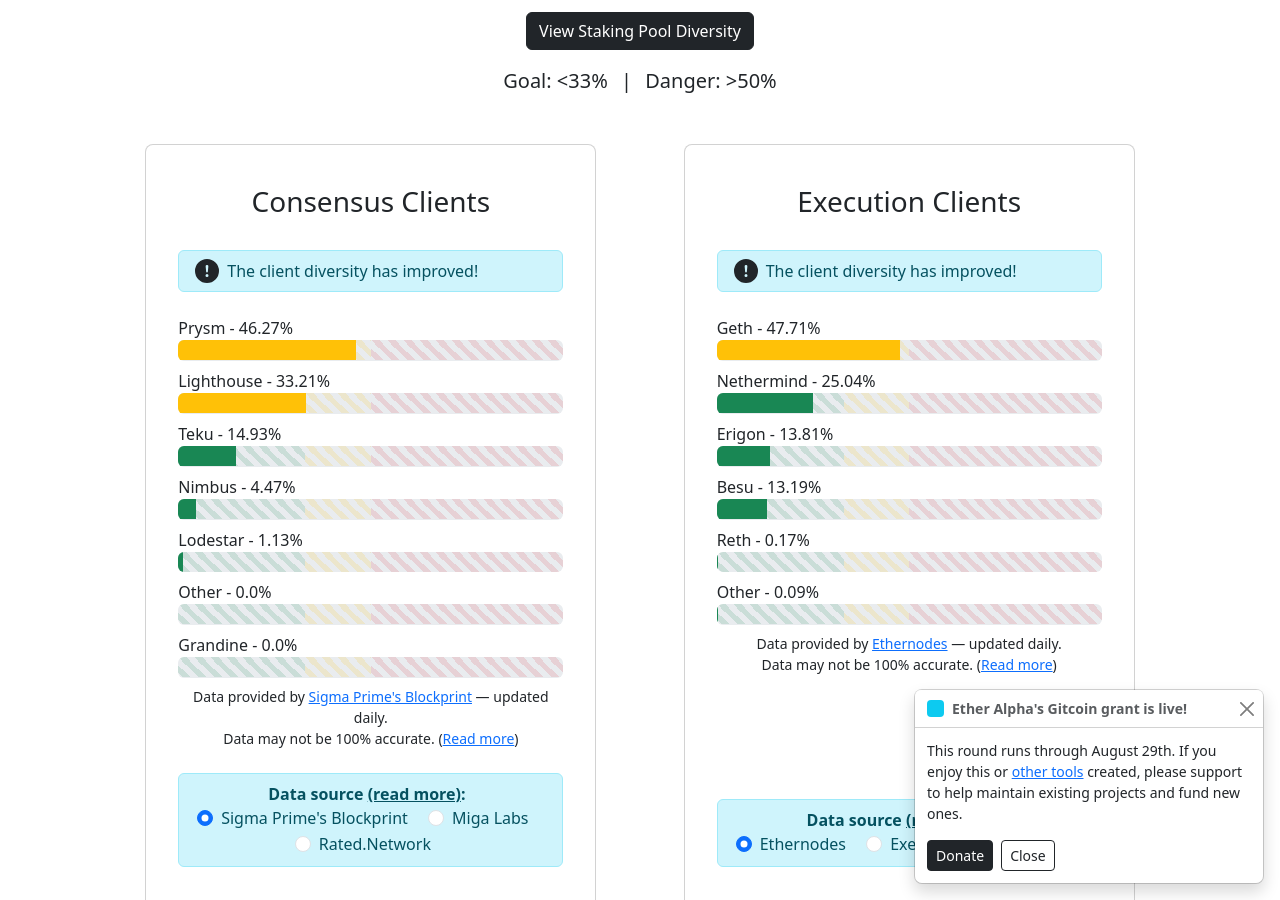
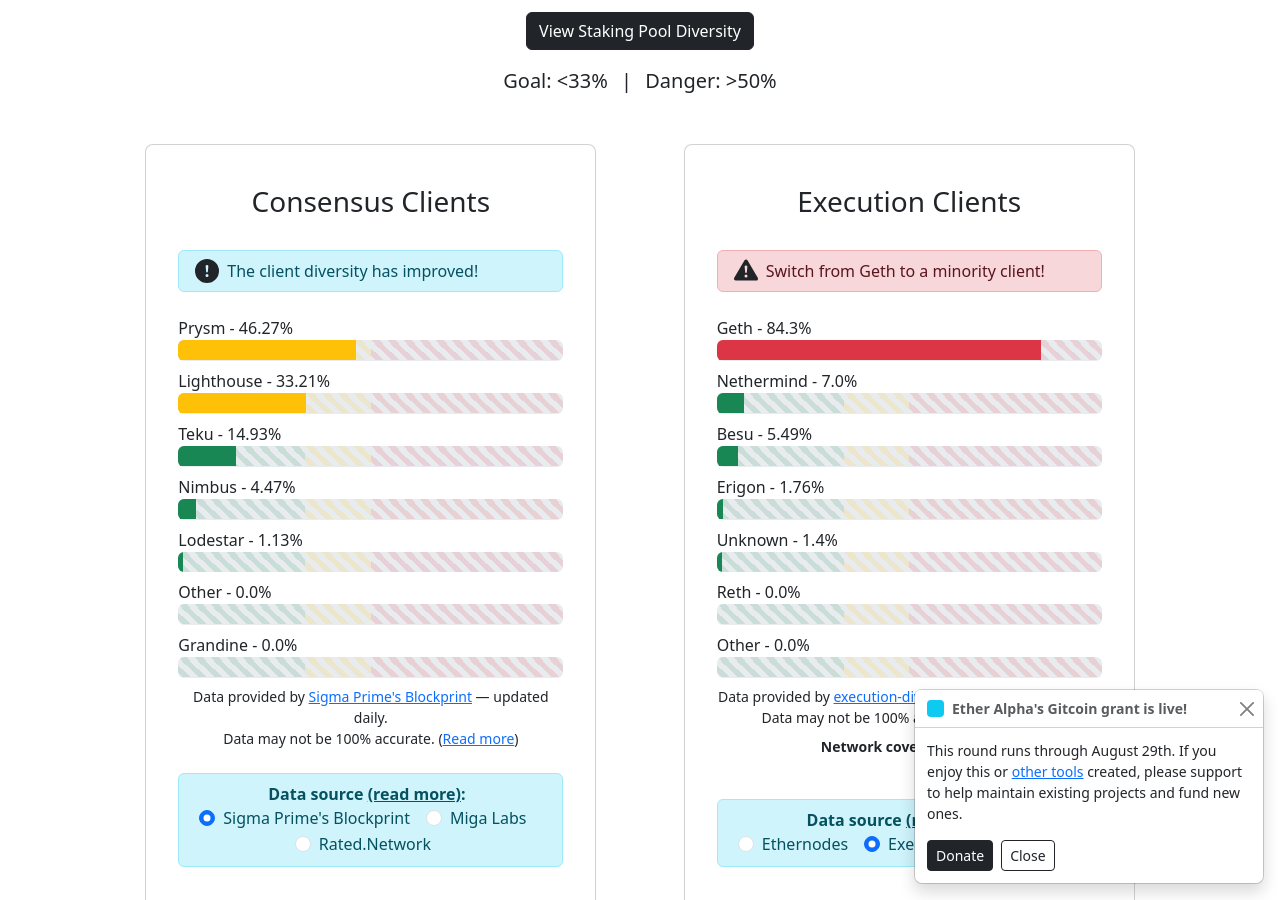
Before and after one commit to etheralpha/clientdiversity-org, a Jekyll site: the page built from index.md, in a window 1280 px wide and 900 px high, scrolled down 986 px. Built offline with Jekyll 4.4.1, drawn with Linux system fonts in a browser that asks for light colours.

Commit message:
add default data source setting

```diff
--- a/_config.yml
+++ b/_config.yml
@@ -27,6 +27,8 @@
 
     gtag('config', 'G-5YPSBBTM6W');
   </script>
+default_consensus_source: blockprint # Options: blockprint, migalabs, rated
+default_execution_source: edi # Options: ethernodes, edi
 
 # Notification Bar
 enable_notification: false
--- a/_includes/partials/components/alert.html
+++ b/_includes/partials/components/alert.html
@@ -33,10 +33,10 @@
 {%- endif -%}
 
 {%- assign alert_style = "d-none" -%}
-{%- if data.data_source == "blockprint" -%}
+{%- if data.data_source == site.default_consensus_source -%}
 	{%- assign alert_style = "" -%}
 {%- endif -%}
-{%- if data.data_source == "ethernodes" -%}
+{%- if data.data_source == site.default_execution_source -%}
 	{%- assign alert_style = "" -%}
 {%- endif -%}
 
--- a/_includes/partials/content/distribution.html
+++ b/_includes/partials/content/distribution.html
@@ -19,7 +19,11 @@
               {%- assign rated = site.data.rated | last -%}
               {%- include partials/components/alert.html data=rated.data.other type="consensus" -%}
             <!-- Blockprint Data -->
-            <div class="text-start flex-grow-1 blockprint consensus-data">
+            {%- assign visibility = "d-none" -%}
+            {%- if site.default_consensus_source == "blockprint" -%}
+              {%- assign visibility = "" -%}
+            {%- endif -%}
+            <div class="{{visibility}} text-start flex-grow-1 blockprint consensus-data">
               {%- assign blockprint = site.data.blockprint | last -%}
               {%- include partials/components/progress-bar.html data=blockprint.data.distribution -%}
               <div class="text-center small">
@@ -28,7 +32,11 @@
               </div>
             </div>
             <!-- Miga Labs Data -->
-            <div class="d-none text-start flex-grow-1 migalabs consensus-data">
+            {%- assign visibility = "d-none" -%}
+            {%- if site.default_consensus_source == "migalabs" -%}
+              {%- assign visibility = "" -%}
+            {%- endif -%}
+            <div class="{{visibility}} text-start flex-grow-1 migalabs consensus-data">
               {%- assign migalabs = site.data.migalabs | last -%}
               {%- include partials/components/progress-bar.html data=migalabs.data.distribution -%}
               <div class="text-center small">
@@ -37,7 +45,11 @@
               </div>
             </div>
             <!-- Rated Data -->
-            <div class="d-none text-start flex-grow-1 rated consensus-data">
+            {%- assign visibility = "d-none" -%}
+            {%- if site.default_consensus_source == "rated" -%}
+              {%- assign visibility = "" -%}
+            {%- endif -%}
+            <div class="{{visibility}} text-start flex-grow-1 rated consensus-data">
               {%- assign rated = site.data.rated | last -%}
               {%- include partials/components/progress-bar.html data=rated.data.distribution -%}
               <div class="text-center small">
@@ -52,16 +64,28 @@
                   <span>Data source </span>
                   <a href="/methodology" style="color: #055160;">(read more)</a>:
                 </div>
+                {%- assign checked = "" -%}
+                {%- if site.default_consensus_source == "blockprint" -%}
+                  {%- assign checked = "checked" -%}
+                {%- endif -%}
                 <div class="form-check form-check-inline">
-                  <input class="form-check-input" type="radio" name="datasourcesCC" id="dataSource1" value="blockprint"  onclick="setDataSource('blockprint', 'consensus');" checked>
+                  <input class="form-check-input" type="radio" name="datasourcesCC" id="dataSource1" value="blockprint"  onclick="setDataSource('blockprint', 'consensus');" {{checked}}>
                   <label class="form-check-label" for="dataSource1">Sigma Prime's Blockprint</label>
                 </div>
+                {%- assign checked = "" -%}
+                {%- if site.default_consensus_source == "migalabs" -%}
+                  {%- assign checked = "checked" -%}
+                {%- endif -%}
                 <div class="form-check form-check-inline">
-                  <input class="form-check-input" type="radio" name="datasourcesCC" id="dataSource2" value="migalabs"  onclick="setDataSource('migalabs', 'consensus');">
+                  <input class="form-check-input" type="radio" name="datasourcesCC" id="dataSource2" value="migalabs"  onclick="setDataSource('migalabs', 'consensus');" {{checked}}>
                   <label class="form-check-label" for="dataSource2">Miga Labs</label>
                 </div>
+                {%- assign checked = "" -%}
+                {%- if site.default_consensus_source == "rated" -%}
+                  {%- assign checked = "checked" -%}
+                {%- endif -%}
                 <div class="form-check form-check-inline">
-                  <input class="form-check-input" type="radio" name="datasourcesCC" id="dataSource3" value="rated"  onclick="setDataSource('rated', 'consensus');">
+                  <input class="form-check-input" type="radio" name="datasourcesCC" id="dataSource3" value="rated"  onclick="setDataSource('rated', 'consensus');" {{checked}}>
                   <label class="form-check-label" for="dataSource3">Rated.Network</label>
                 </div>
               </div>
@@ -79,7 +103,11 @@
               {%- assign edi = site.data.edi | last -%}
               {%- include partials/components/alert.html data=edi.data.other type="execution" -%}
             <!-- Ethernodes Data -->
-            <div class="text-start flex-grow-1 ethernodes execution-data">
+            {%- assign visibility = "d-none" -%}
+            {%- if site.default_execution_source == "ethernodes" -%}
+              {%- assign visibility = "" -%}
+            {%- endif -%}
+            <div class="{{visibility}} text-start flex-grow-1 ethernodes execution-data">
               {%- assign ethernodes = site.data.ethernodes | last -%}
               {%- include partials/components/progress-bar.html data=ethernodes.data.distribution -%}
               <div class="text-center small">
@@ -88,7 +116,11 @@
               </div>
             </div>
             <!-- Execution-Diversity.info Data -->
-            <div class="d-none text-start flex-grow-1 edi execution-data">
+            {%- assign visibility = "d-none" -%}
+            {%- if site.default_execution_source == "edi" -%}
+              {%- assign visibility = "" -%}
+            {%- endif -%}
+            <div class="{{visibility}} text-start flex-grow-1 edi execution-data">
               {%- assign edi = site.data.edi | last -%}
               {%- include partials/components/progress-bar.html data=edi.data.distribution -%}
               <div class="text-center small">
@@ -104,12 +136,20 @@
                   <span>Data source </span>
                   <a href="/methodology" style="color: #055160;">(read more)</a>:
                 </div>
+                {%- assign checked = "" -%}
+                {%- if site.default_execution_source == "ethernodes" -%}
+                  {%- assign checked = "checked" -%}
+                {%- endif -%}
                 <div class="form-check form-check-inline">
-                  <input class="form-check-input" type="radio" name="datasourcesEC" id="dataSourceEC1" value="ethernodes"  onclick="setDataSource('ethernodes', 'execution');" checked>
+                  <input class="form-check-input" type="radio" name="datasourcesEC" id="dataSourceEC1" value="ethernodes"  onclick="setDataSource('ethernodes', 'execution');" {{checked}}>
                   <label class="form-check-label" for="dataSource1">Ethernodes</label>
                 </div>
+                {%- assign checked = "" -%}
+                {%- if site.default_execution_source == "edi" -%}
+                  {%- assign checked = "checked" -%}
+                {%- endif -%}
                 <div class="form-check form-check-inline">
-                  <input class="form-check-input" type="radio" name="datasourcesEC" id="dataSourceEC2" value="edi"  onclick="setDataSource('edi', 'execution');">
+                  <input class="form-check-input" type="radio" name="datasourcesEC" id="dataSourceEC2" value="edi"  onclick="setDataSource('edi', 'execution');" {{checked}}>
                   <label class="form-check-label" for="dataSource2">Execution-Diversity.info</label>
                 </div>
               </div>
```
